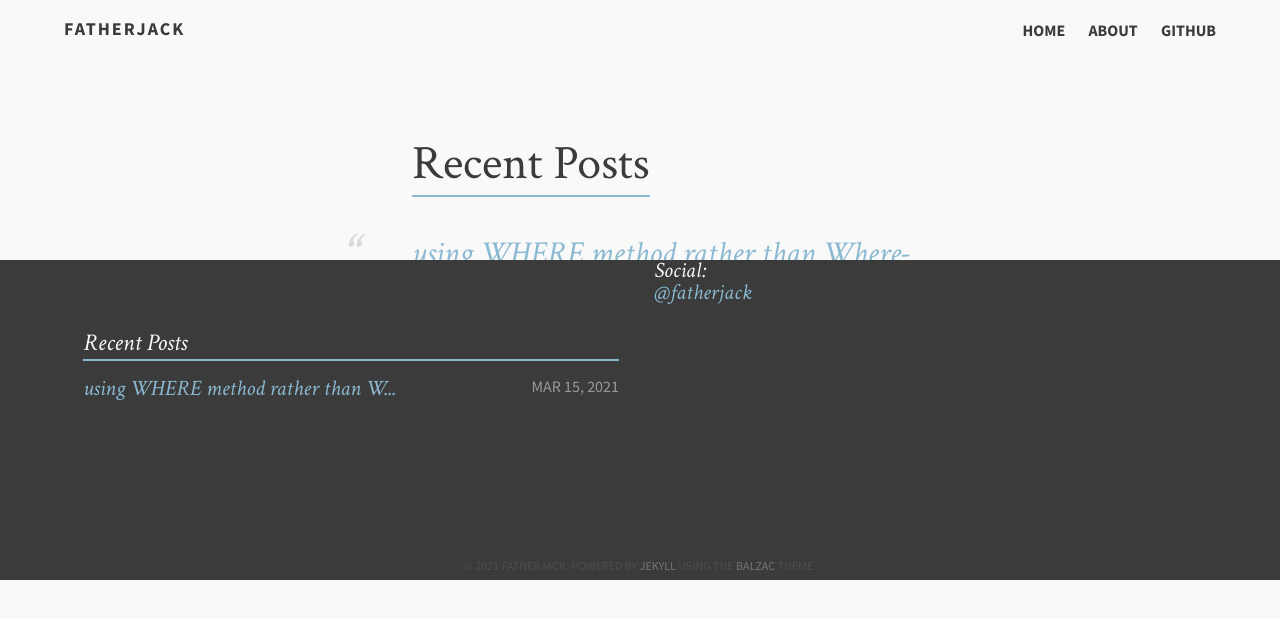
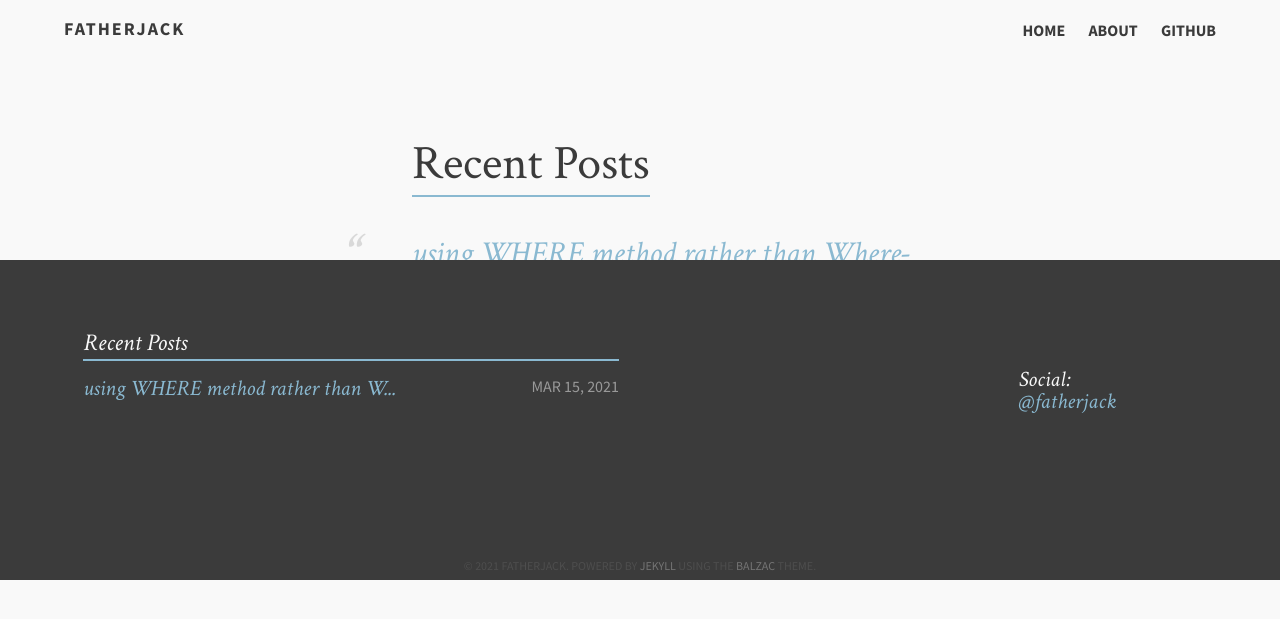
Before and after one commit to fatherjack/fatherjack.github.io, a Jekyll site: the page built from index.md, in a window 1280 px wide. Shown: the top 619 px of the page. Built offline with Jekyll 4.4.1, drawn with Linux system fonts in a browser that asks for light colours.

Commit message:
revert format

```diff
--- a/_sass/_styles.scss
+++ b/_sass/_styles.scss
@@ -682,8 +682,8 @@ footer {
     }
 
     .social {
-        // position: absolute;
-        // top: 109px;
+        position: absolute;
+        top: 109px;
         @include column(2,12);
         right: 5vw;
         font-style: italic;
```
